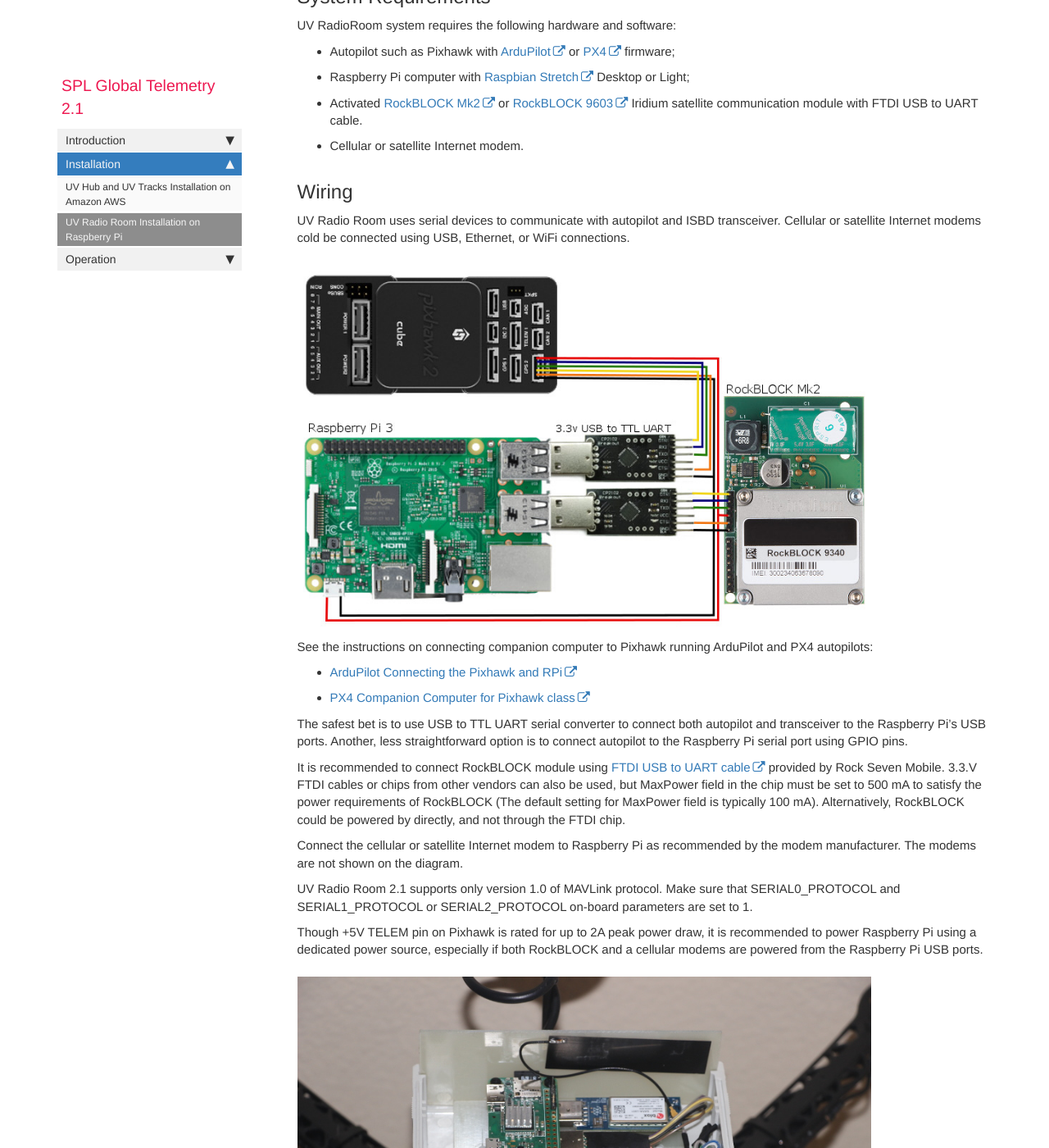
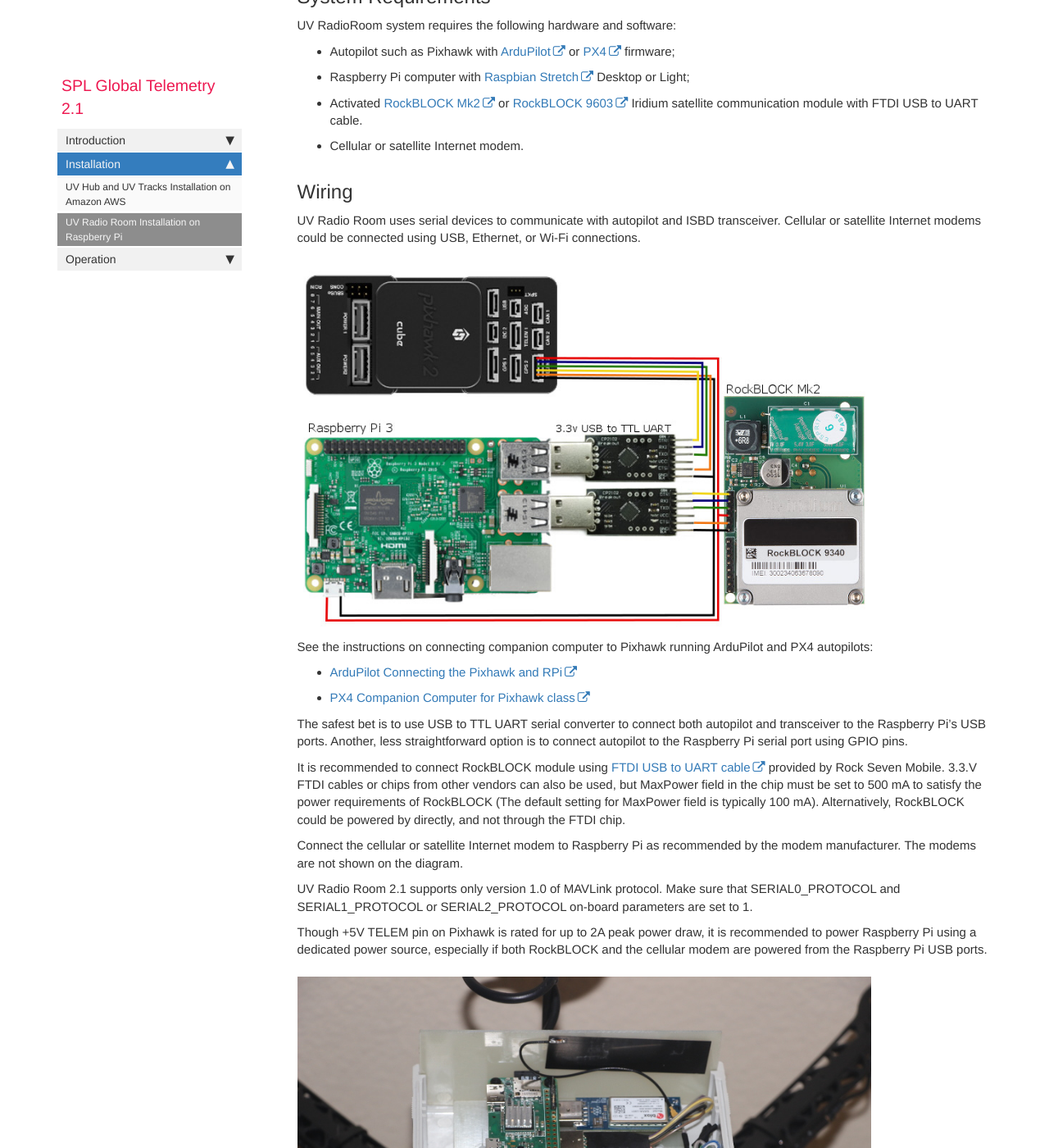
Before and after one commit to envirover/spldocs, a Jekyll site: the page built from pages/spl/splradioroom-rpi.md, in a window 1280 px wide and 1400 px high, scrolled down 275 px. Shown: the whole window at 82% size. Built offline with Jekyll 4.4.1, drawn with Linux system fonts in a browser that asks for light colours; nearby versions of some CDN libraries; comment, search, counter and statistics services are not loaded.

```diff
--- a/pages/spl/splradioroom-rpi.md
+++ b/pages/spl/splradioroom-rpi.md
@@ -19,7 +19,7 @@ UV RadioRoom system requires the following hardware and software:
 
 ## Wiring
 
-UV Radio Room uses serial devices to communicate with autopilot and ISBD transceiver. Cellular or satellite Internet modems cold be connected using USB, Ethernet, or WiFi connections.
+UV Radio Room uses serial devices to communicate with autopilot and ISBD transceiver. Cellular or satellite Internet modems could be connected using USB, Ethernet, or Wi-Fi connections.
 
 ![UV Radio Room Wiring](images/radioroom-wiring.jpg)
 
@@ -35,7 +35,7 @@ Connect the cellular or satellite Internet modem to Raspberry Pi as recommended
 
 UV Radio Room 2.1 supports only version 1.0 of MAVLink protocol. Make sure that SERIAL0_PROTOCOL and SERIAL1_PROTOCOL or SERIAL2_PROTOCOL on-board parameters are set to 1.
 
-Though +5V TELEM pin on Pixhawk is rated for up to 2A peak power draw, it is recommended to power Raspberry Pi using a dedicated power source, especially if both RockBLOCK and a cellular modems are powered from the Raspberry Pi USB ports.
+Though +5V TELEM pin on Pixhawk is rated for up to 2A peak power draw, it is recommended to power Raspberry Pi using a dedicated power source, especially if both RockBLOCK and the cellular modem are powered from the Raspberry Pi USB ports.
 
 ![Radio Room with Raspberry Pi Zero W, RockBLOCK 9603, and Hologram Nova modem](images/radioroom.jpg)
 
```
Also changed, not shown: pages/spl/radioroom.md (+1 -1 lines), pages/spl/sploperation.md (+2 -2 lines), pages/spl/uvhub-aws.md (+1 -1 lines), pages/spl/uvhub.md (+1 -1 lines).
